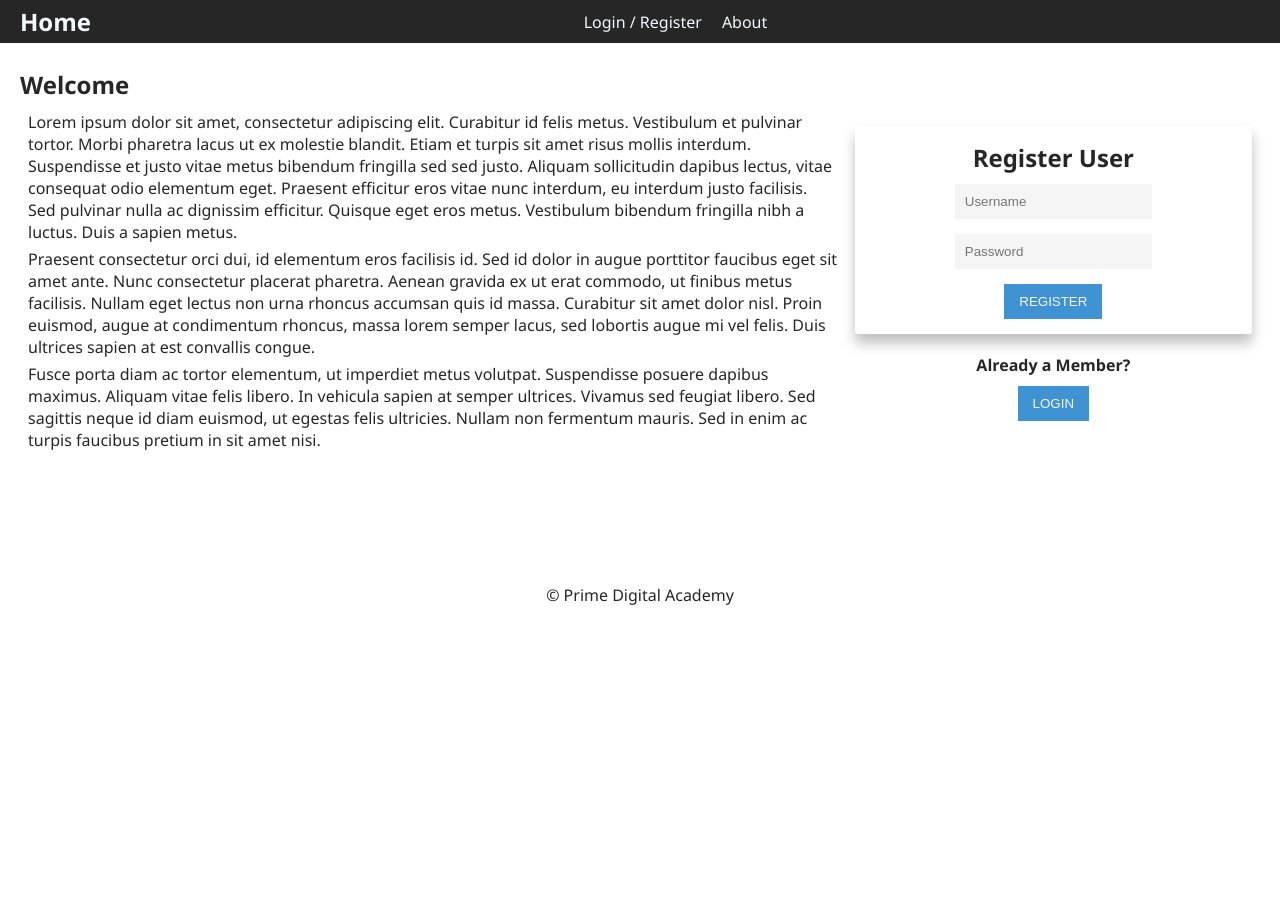
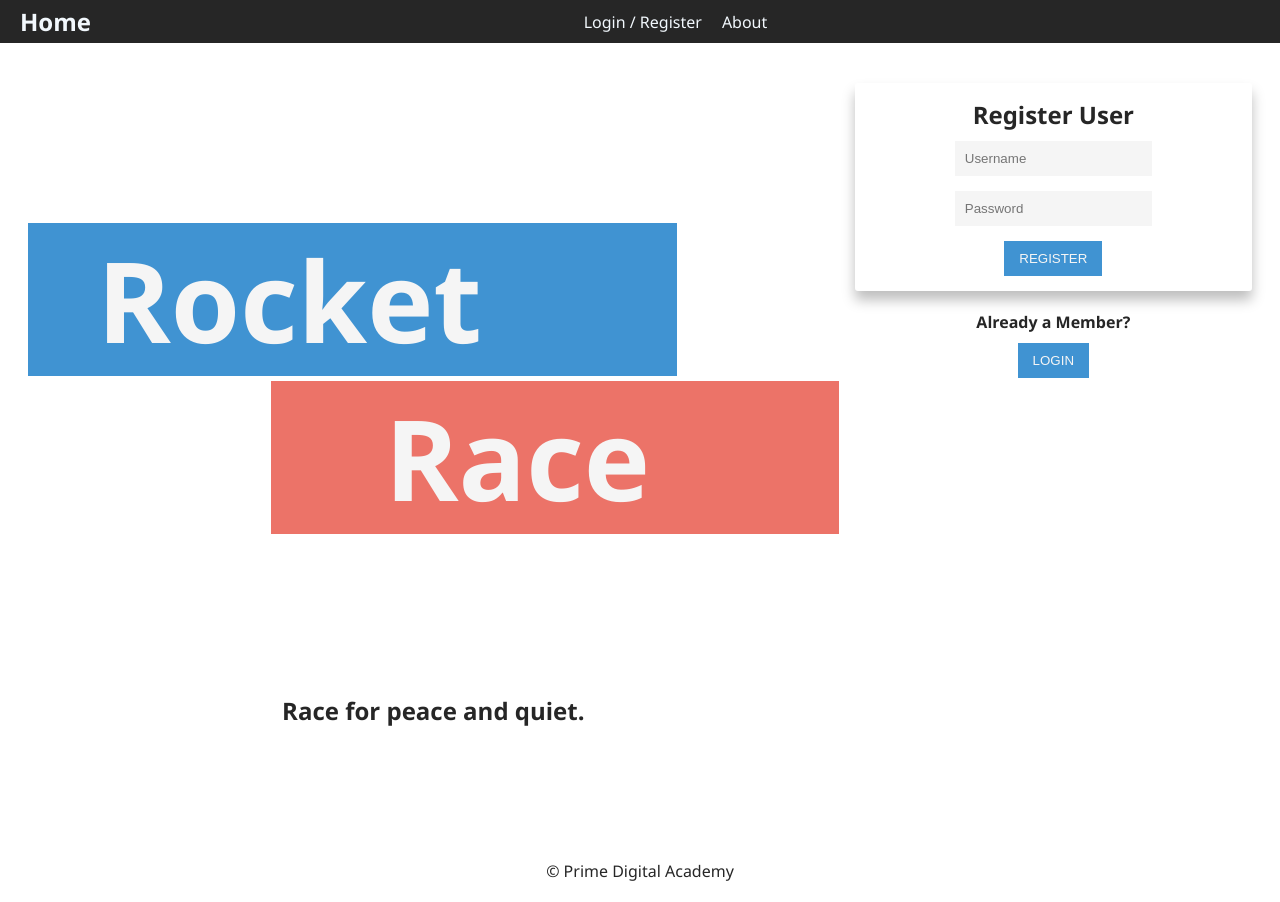
Before and after one commit to Davey-M/rocket-race-solo-project, a React (Create React App) app: page /home#/home in a window 1280 px wide. Before the commit the page ends 800 px from the top, so only its background shows below. Built offline with nearby package versions, Linux system fonts and the light colour scheme; no server answers.

Commit message:
add Home view to landing page

```diff
--- a/src/components/LandingPage/LandingPage.jsx
+++ b/src/components/LandingPage/LandingPage.jsx
@@ -4,6 +4,7 @@ import './LandingPage.css';
 
 // CUSTOM COMPONENTS
 import RegisterForm from '../RegisterForm/RegisterForm';
+import Home from '../Home/Home';
 
 function LandingPage() {
   const [heading, setHeading] = useState('Welcome');
@@ -14,49 +15,17 @@ function LandingPage() {
   };
 
   return (
-    <div className="container">
-      <h2>{heading}</h2>
-
-      <div className="grid">
-        <div className="grid-col grid-col_8">
-          <p>
-            Lorem ipsum dolor sit amet, consectetur adipiscing elit. Curabitur
-            id felis metus. Vestibulum et pulvinar tortor. Morbi pharetra lacus
-            ut ex molestie blandit. Etiam et turpis sit amet risus mollis
-            interdum. Suspendisse et justo vitae metus bibendum fringilla sed
-            sed justo. Aliquam sollicitudin dapibus lectus, vitae consequat odio
-            elementum eget. Praesent efficitur eros vitae nunc interdum, eu
-            interdum justo facilisis. Sed pulvinar nulla ac dignissim efficitur.
-            Quisque eget eros metus. Vestibulum bibendum fringilla nibh a
-            luctus. Duis a sapien metus.
-          </p>
-
-          <p>
-            Praesent consectetur orci dui, id elementum eros facilisis id. Sed
-            id dolor in augue porttitor faucibus eget sit amet ante. Nunc
-            consectetur placerat pharetra. Aenean gravida ex ut erat commodo, ut
-            finibus metus facilisis. Nullam eget lectus non urna rhoncus
-            accumsan quis id massa. Curabitur sit amet dolor nisl. Proin
-            euismod, augue at condimentum rhoncus, massa lorem semper lacus, sed
-            lobortis augue mi vel felis. Duis ultrices sapien at est convallis
-            congue.
-          </p>
-
-          <p>
-            Fusce porta diam ac tortor elementum, ut imperdiet metus volutpat.
-            Suspendisse posuere dapibus maximus. Aliquam vitae felis libero. In
-            vehicula sapien at semper ultrices. Vivamus sed feugiat libero. Sed
-            sagittis neque id diam euismod, ut egestas felis ultricies. Nullam
-            non fermentum mauris. Sed in enim ac turpis faucibus pretium in sit
-            amet nisi.
-          </p>
+    <div className='container'>
+      <div className='grid'>
+        <div className='grid-col grid-col_8'>
+          <Home />
         </div>
-        <div className="grid-col grid-col_4">
+        <div className='grid-col grid-col_4'>
           <RegisterForm />
 
           <center>
             <h4>Already a Member?</h4>
-            <button className="btn btn_sizeSm" onClick={onLogin}>
+            <button className='btn btn_sizeSm' onClick={onLogin}>
               Login
             </button>
           </center>
```
